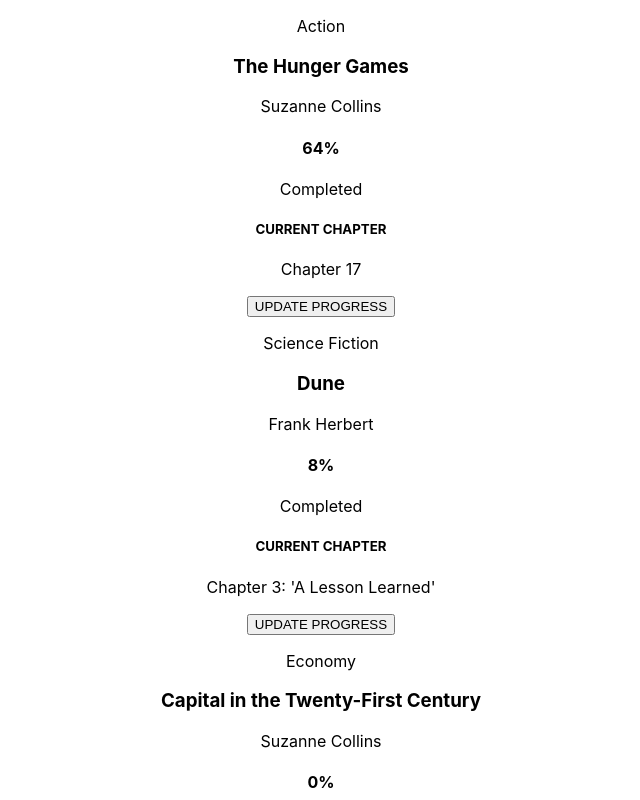
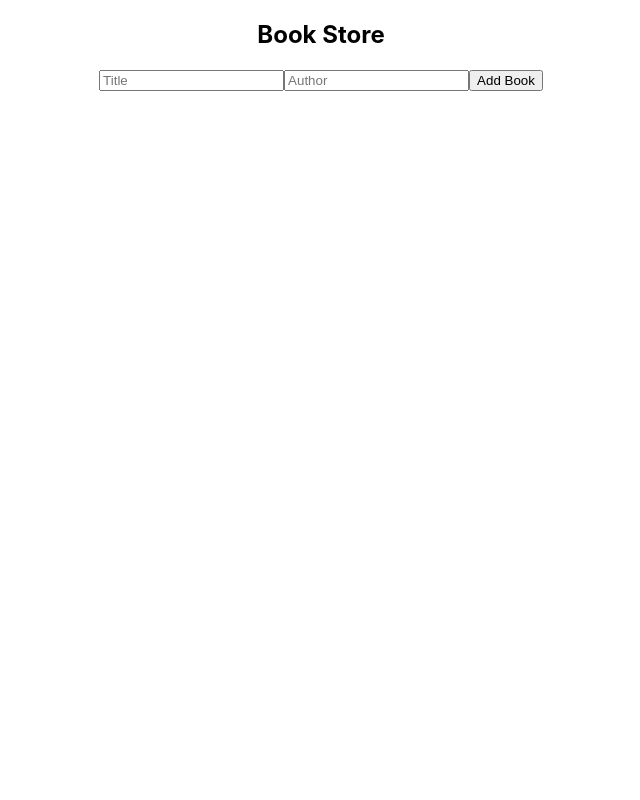
Before and after one commit to getssh/Bookstore, a React (Create React App) app: page / in a window 1280 px wide. Shown: the top 800 px of the page, without its empty margins (319-959 px from the left). Built offline with nearby package versions, Linux system fonts and the light colour scheme.

Commit message:
Refactor book store to make it dynamic

```diff
--- a/src/components/Book.css
+++ b/src/components/Book.css
@@ -0,0 +1,5 @@
+.books {
+  display: flex;
+  justify-content: space-around;
+  column-gap: 2rem;
+}
--- a/src/components/Book.js
+++ b/src/components/Book.js
@@ -1,53 +1,30 @@
 import './Book.css';
+import { useState } from 'react';
 import BookInfo from './bookInfo/BookInfo';
-import BookStatus from './bookStatus/BookStatus';
-import BookChapter from './bookChapter/BookChapter';
 
-const bookData = [
-  {
-    catagory: 'Action',
-    title: 'The Hunger Games',
-    author: 'Suzanne Collins',
-    completed: 'Completed',
-    percent: '64%',
-    chapter: 'Chapter 17',
-  },
-  {
-    catagory: 'Science Fiction',
-    title: 'Dune',
-    author: 'Frank Herbert',
-    completed: 'Completed',
-    percent: '8%',
-    chapter: "Chapter 3: 'A Lesson Learned'",
-  },
-  {
-    catagory: 'Economy',
-    title: 'Capital in the Twenty-First Century',
-    author: 'Suzanne Collins',
-    completed: 'Completed',
-    percent: '0%',
-    chapter: 'Introduction',
-  },
-];
+const Book = () => {
+  const [bookData, setBookData] = useState([]);
 
-const books = bookData.map((book) => (
-  <>
-    <BookInfo
-      catagory={book.catagory}
-      title={book.title}
-      author={book.author}
-    />
-    <BookStatus
-      completed={book.completed}
-      percent={book.percent}
-    />
-    <BookChapter chapter={book.chapter} />
-  </>
-));
-const Book = () => (
-  <div className="book">
-    {books}
-  </div>
-);
+  const handleAddBook = (book) => {
+    setBookData([...bookData, book]);
+  };
+  return (
+    <div>
+      <h2>Book Store</h2>
+      <ul>
+        {bookData.map((book) => (
+          <li key={bookData.length}>
+            {book.bookName}
+            {' '}
+            by
+            {' '}
+            {book.authorName}
+          </li>
+        ))}
+      </ul>
+      <BookInfo onSubmit={handleAddBook} />
+    </div>
+  );
+};
 
 export default Book;
--- a/src/components/bookChapter/BookChapter.js
+++ /dev/null
@@ -1,16 +0,0 @@
-import './BookChapter.css';
-import PropTypes from 'prop-types';
-
-const BookChapter = ({ chapter }) => (
-  <div>
-    <h5>CURRENT CHAPTER</h5>
-    <p>{chapter}</p>
-    <button type="button">UPDATE PROGRESS</button>
-  </div>
-);
-
-BookChapter.propTypes = {
-  chapter: PropTypes.string.isRequired,
-};
-
-export default BookChapter;
--- a/src/components/bookInfo/BookInfo.js
+++ b/src/components/bookInfo/BookInfo.js
@@ -1,18 +1,39 @@
 import './BookInfo.css';
+import { useState } from 'react';
 import PropTypes from 'prop-types';
 
-const BookInfo = ({ catagory, title, author }) => (
-  <div>
-    <p>{catagory}</p>
-    <h3>{title}</h3>
-    <p>{author}</p>
-  </div>
-);
+function BookInfo({ onSubmit }) {
+  const [bookName, setBookName] = useState('');
+  const [authorName, setAuthorName] = useState('');
+
+  const handleSubmit = (event) => {
+    event.preventDefault();
+    onSubmit({ bookName, authorName });
+    setBookName('');
+    setAuthorName('');
+  };
+
+  return (
+    <form onSubmit={handleSubmit}>
+      <input
+        type="text"
+        value={bookName}
+        onChange={(event) => setBookName(event.target.value)}
+        placeholder="Title"
+      />
+      <input
+        type="text"
+        value={authorName}
+        onChange={(event) => setAuthorName(event.target.value)}
+        placeholder="Author"
+      />
+      <button type="submit">Add Book</button>
+    </form>
+  );
+}
 
 BookInfo.propTypes = {
-  catagory: PropTypes.string.isRequired,
-  title: PropTypes.string.isRequired,
-  author: PropTypes.string.isRequired,
+  onSubmit: PropTypes.func.isRequired,
 };
 
 export default BookInfo;
--- a/src/components/bookStatus/BookStatus.js
+++ /dev/null
@@ -1,16 +0,0 @@
-import './BookStatus.css';
-import PropTypes from 'prop-types';
-
-const BookStatus = ({ completed, percent }) => (
-  <div>
-    <h4>{percent}</h4>
-    <p>{completed}</p>
-  </div>
-);
-
-BookStatus.propTypes = {
-  completed: PropTypes.string.isRequired,
-  percent: PropTypes.string.isRequired,
-};
-
-export default BookStatus;
```
Also changed, not shown: src/components/bookCatagory/BookCatagory.css (added), src/components/bookCatagory/BookCatagory.js (added).
